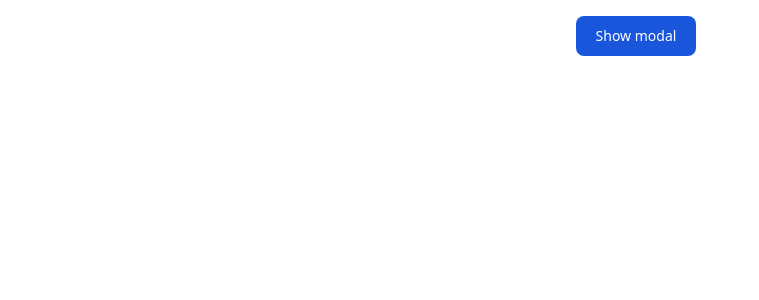
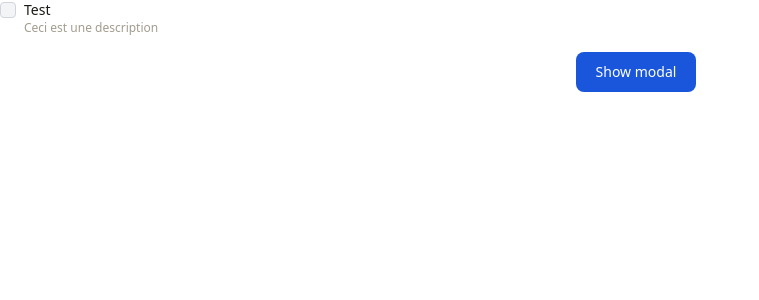
Before and after one commit to Dheliosis/TalkMe, a Nuxt app in the folder app/: page / in a window 1280 px wide. Shown: the top 300 px of the page, without its empty margins (0-759 px from the left). Built offline with nearby package versions, Linux system fonts and the light colour scheme.

Commit message:
feat: ajout du composant Checkbox

```diff
--- a/app/app.vue
+++ b/app/app.vue
@@ -32,6 +32,7 @@ onMounted(() => {
 
 <template>
   <div>
+    <Checkbox label="Test" description="Ceci est une description"/>
     <div class="flex justify-center p-4">
       <button id="button" data-modal-toggle="modal" data-modal-target="modal" type="button"
         class="text-white bg-blue-700 hover:bg-blue-800 focus:ring-4 focus:ring-blue-300 font-medium rounded-lg text-sm px-5 py-2.5 mr-2 mb-2 dark:bg-blue-600 dark:hover:bg-blue-700 focus:outline-none dark:focus:ring-blue-800">Show
--- /dev/null
+++ b/app/components/Checkbox.vue
@@ -0,0 +1,30 @@
+<script setup>
+const props = defineProps({
+    label: {
+        type: String,
+        required: false,
+    },
+    description: {
+        type: String,
+        required: false,
+    },
+});
+const { label, description } = props;
+</script>
+
+<template>
+    <div class="flex">
+        <div class="flex items-center h-5">
+            <input id="helper-checkbox" aria-describedby="helper-checkbox-text" type="checkbox" value=""
+                class="w-4 h-4 text-primary-500 bg-gray-100 border-gray-300 rounded focus:ring-primary-500 dark:focus:ring-primary-600 dark:text-primary-600 dark:ring-offset-gray-800 focus:ring-2 dark:bg-gray-700 dark:border-gray-600">
+        </div>
+        <div class="ml-2 text-sm">
+            <label for="helper-checkbox" class="font-medium text-font-primary dark:text-gray-300 hover:cursor-pointer"
+                v-if="label">{{ label
+                }}</label>
+            <p id="helper-checkbox-text" class="text-xs font-normal text-font-secondary dark:text-gray-300"
+                v-if="description">{{
+                    description }}</p>
+        </div>
+    </div>
+</template>
```
